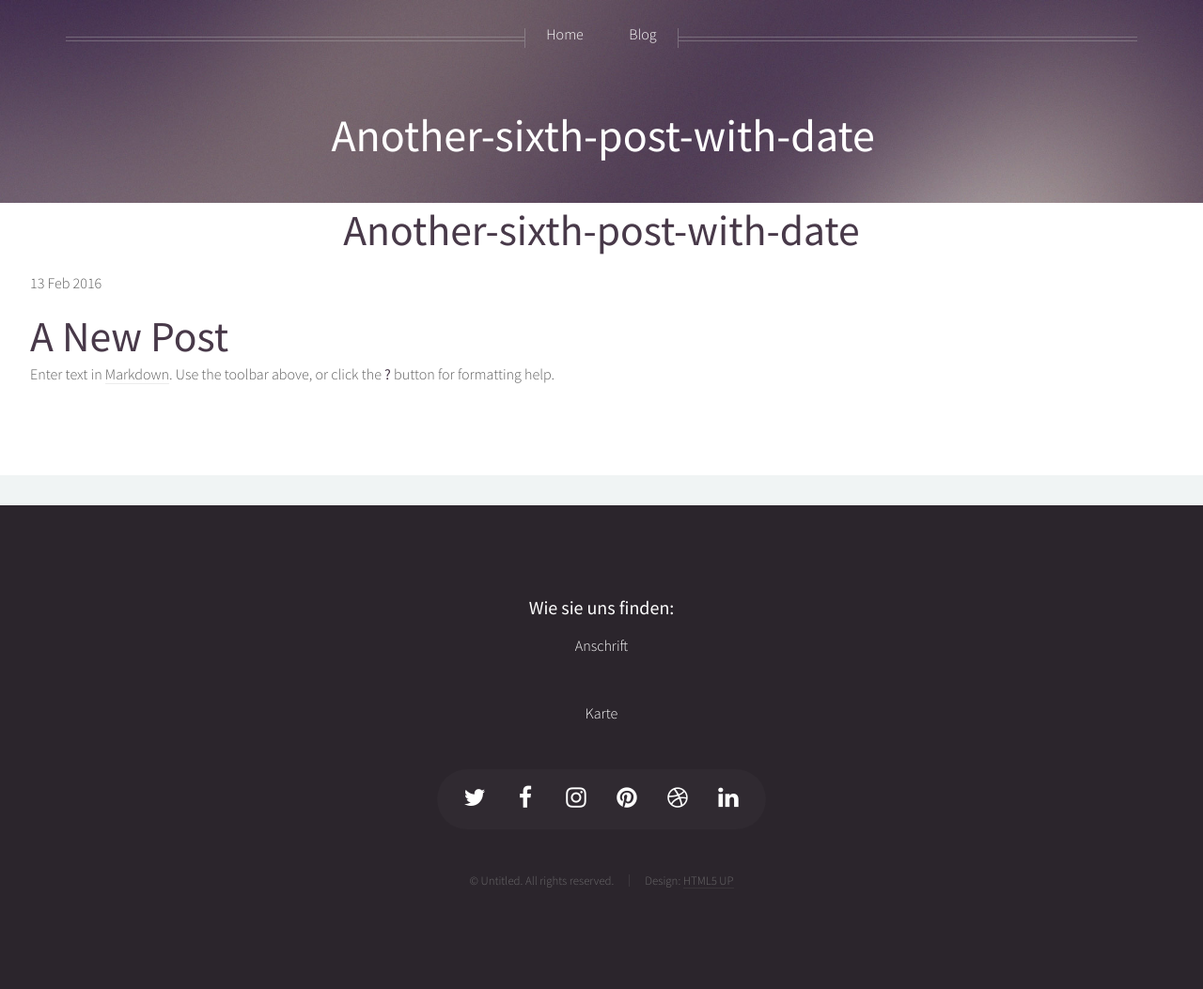
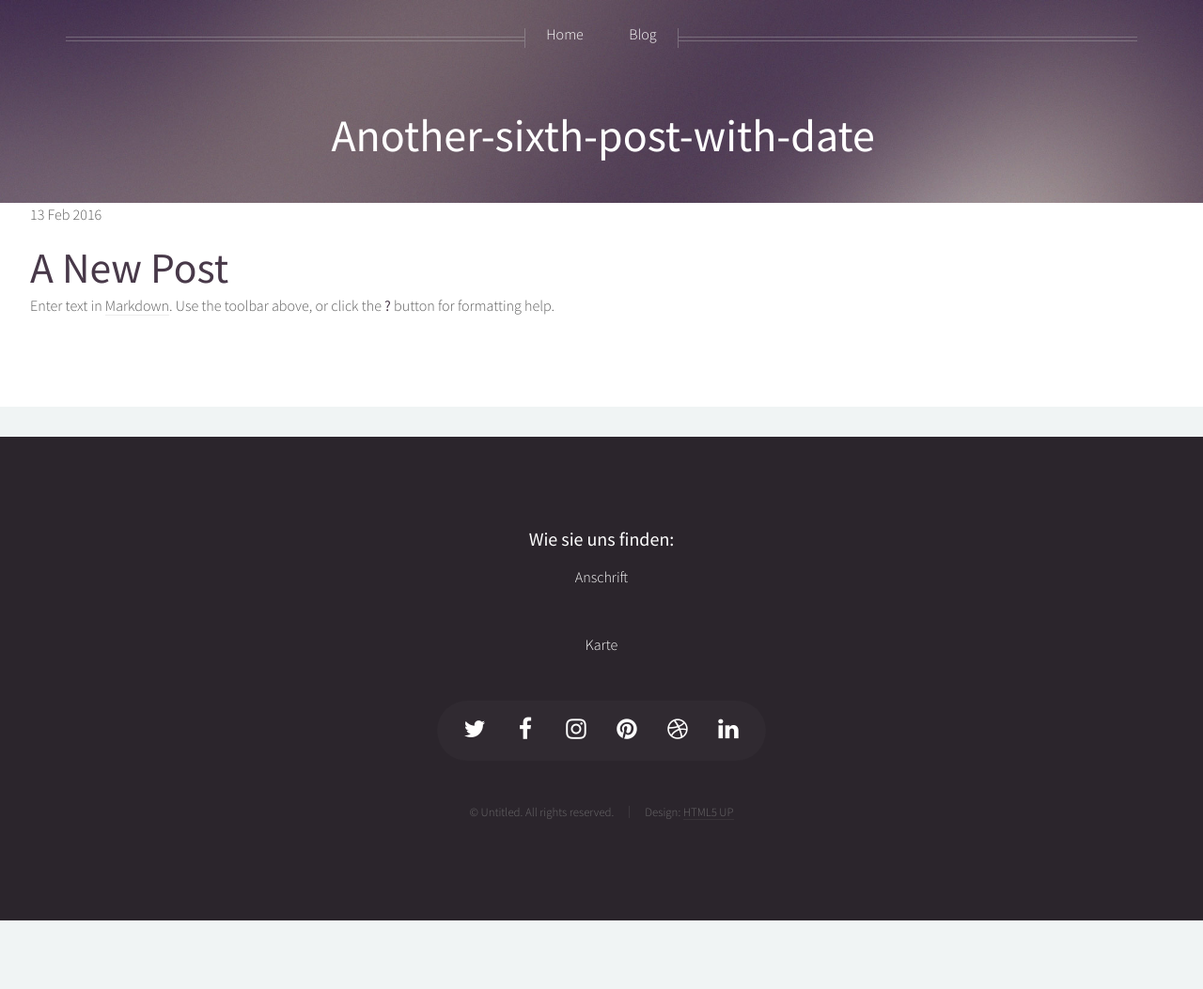
Before and after one commit to LieselWaeppen/LieselWaeppen.github.io, a Jekyll site: the page built from _posts/2016-02-13-another-sixth-post-with-date.md, in a window 1280 px wide. Shown: the whole page at 94% size. Built offline with Jekyll 4.4.1, drawn with Linux system fonts in a browser that asks for light colours; nearby versions of some CDN libraries; after the commit the page ends 980 px from its top, so only the background shows below that.

Commit message:
Update post.html

```diff
--- a/_layouts/post.html
+++ b/_layouts/post.html
@@ -4,10 +4,7 @@ layout: default
 <div class="wrapper style2">
 
 	<article id="main" class="container special">
-		<header>
-			<h2><a href="#">{{ page.title }}</a></h2>
-		</header>
-    <p class="meta">{{ page.date | date_to_string }}</p>
+    		<p class="meta">{{ page.date | date_to_string }}</p>
 		{{ content }}
 	</article>
 
```
